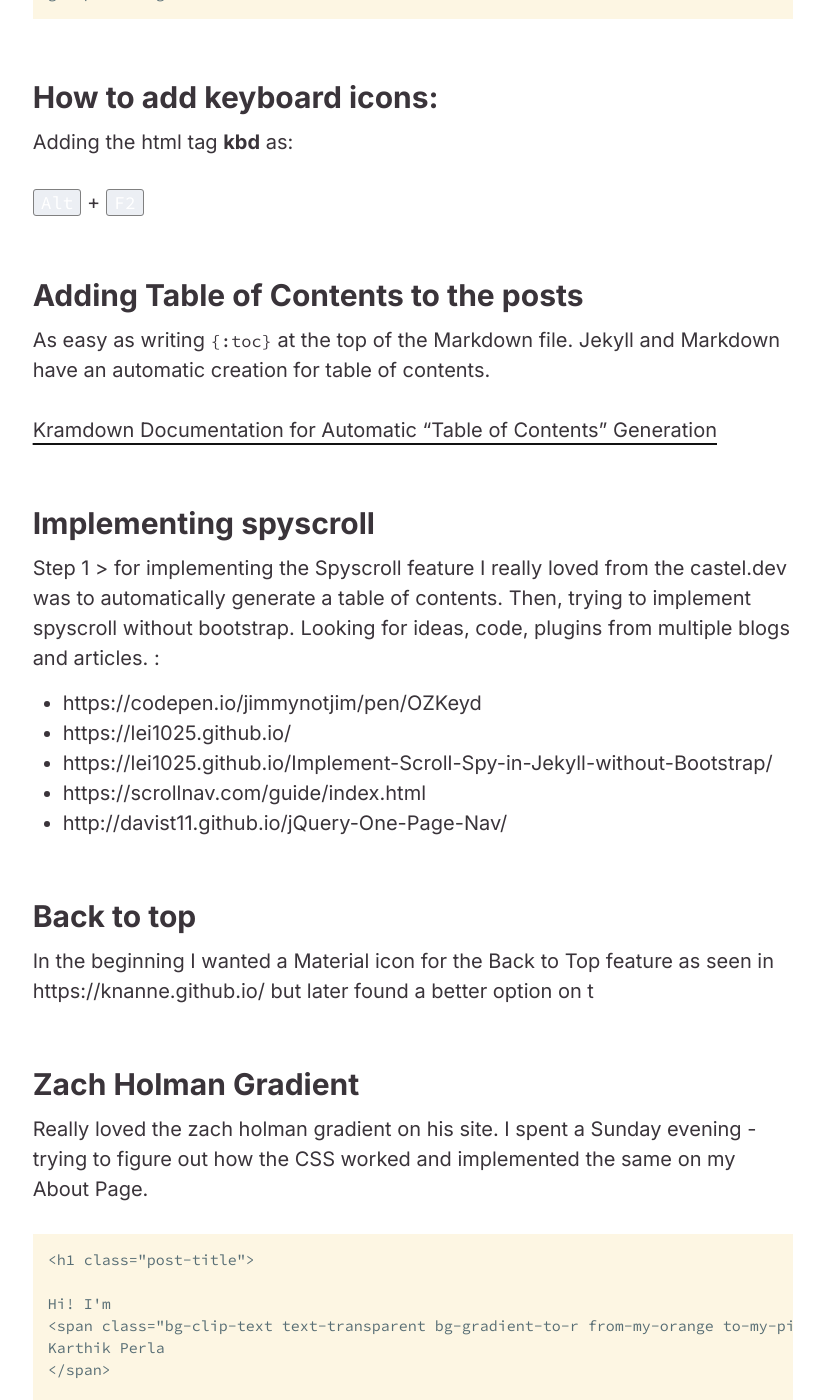
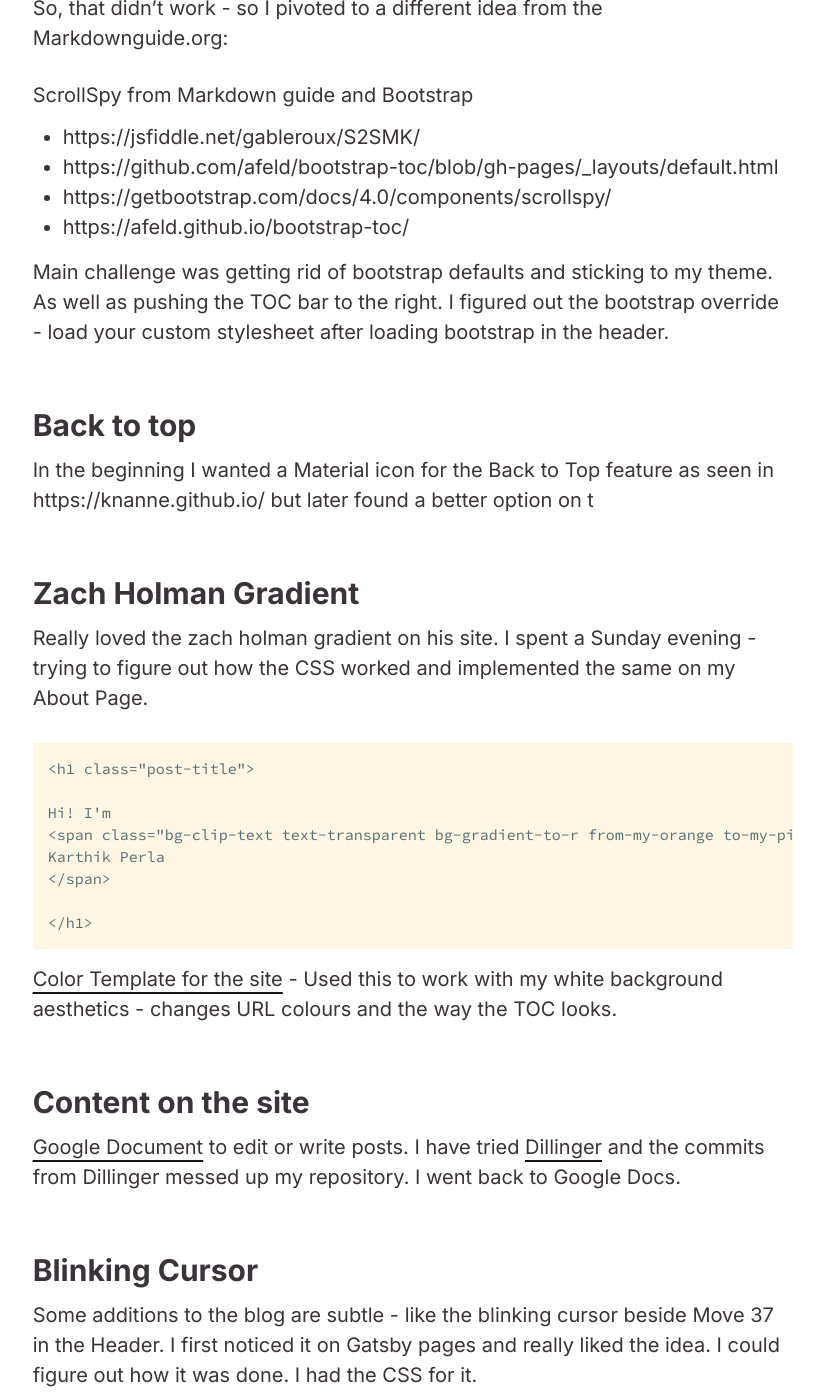
Before and after one commit to fallinginenigma/fallinginenigma.github.io, a Jekyll site: the page built from _posts/2021-05-31-notes-build-blog.markdown, in a window 1280 px wide and 1400 px high, scrolled down 1469 px. Shown: the whole window, without its empty margins (74-898 px from the left). Built offline with Jekyll 4.4.1, drawn with Linux system fonts in a browser that asks for light colours; nearby versions of some CDN libraries; some of the changed text lies outside the part shown.

Commit message:
Update 2021-05-31-notes-build-blog.markdown

````diff
--- a/_posts/2021-05-31-notes-build-blog.markdown
+++ b/_posts/2021-05-31-notes-build-blog.markdown
@@ -6,32 +6,7 @@
 canonical_url: https://fallinginenigma.github.io/notes-build-blog/
 ---
 
-This post is for the author - fairly new to web development. I spent weeks figuring out how to implement what I wanted.
-
 I had a rough idea about the way the website should look (Insert the picture here)
-
-## Commands to set up Jekyll
-
-Start Docker on Fedora 35 using this command:
-
-- `sudo systemctl start docker`
-- `docker start fallinginenigmagithubio-jekyll-1`
-
-## Merge Git to GitHub
-
-```
-git add .
-
-git commit -m 'add some message'
-
-git push origin main
-```
-
-## How to add keyboard icons:
-
-Adding the html tag **kbd** as:
-
-<kbd>Alt</kbd> + <kbd>F2</kbd>
 
 ## Adding Table of Contents to the posts
 
@@ -41,7 +16,8 @@
 
 ## Implementing spyscroll
 
-Step 1 > for implementing the Spyscroll feature I really loved from the castel.dev was to automatically generate a table of contents.
+Step 1 for implementing the Spyscroll feature, that I really loved from the castel.dev, was to automatically generate a table of contents.
+
 Then, trying to implement spyscroll without bootstrap. Looking for ideas, code, plugins from multiple blogs and articles. :
 
 - https://codepen.io/jimmynotjim/pen/OZKeyd
@@ -49,6 +25,15 @@
 - https://lei1025.github.io/Implement-Scroll-Spy-in-Jekyll-without-Bootstrap/
 - https://scrollnav.com/guide/index.html
 - http://davist11.github.io/jQuery-One-Page-Nav/
+
+So, that didn’t work - so I pivoted to a different idea from the Markdownguide.org:
+### ScrollSpy from Markdown guide and Bootstrap
+ - https://jsfiddle.net/gableroux/S2SMK/
+ - https://github.com/afeld/bootstrap-toc/blob/gh-pages/_layouts/default.html
+ - https://getbootstrap.com/docs/4.0/components/scrollspy/
+ - https://afeld.github.io/bootstrap-toc/
+
+Main challenge was getting rid of bootstrap defaults and sticking to my theme. As well as pushing the TOC bar to the right. I figured out the bootstrap override - load your custom stylesheet after loading bootstrap in the header.
 
 ## Back to top
 
@@ -69,18 +54,37 @@
 </h1>
 ```
 
-## Scroll Spy from Markdown guide and Bootstrap
- - https://jsfiddle.net/gableroux/S2SMK/
- - https://github.com/afeld/bootstrap-toc/blob/gh-pages/_layouts/default.html
- - https://getbootstrap.com/docs/4.0/components/scrollspy/
- - https://afeld.github.io/bootstrap-toc/
+[Color Template for the site](https://coolors.co/006d77-83c5be-ffffff-ffddd2-e29578) - Used this to work with my white background aesthetics -  changes URL colours and the way the TOC looks.
 
- Main challenge will be getting rid of bootstrap defaults and sticking to my theme. As well as pushing the TOC bar to the right - might have to add the padding here.
+## Content on the site
 
-https://coolors.co/006d77-83c5be-ffffff-ffddd2-e29578 - Nice theme need to change URL colors and the way the TOC looks, as well as the code color.
+[Google Document](https://docs.google.com/document/d/1CFwGd1wrzJ5DiJ8cmX7InaVdGjNicu49q4xCFhHxk1o/edit#heading=h.cbbnqb88c30n) to edit or write posts. I have tried [Dillinger](https://dillinger.io/) and the commits from Dillinger messed up my repository. I went back to Google Docs.
 
-## Blog
+## Blinking Cursor
 
-https://docs.google.com/document/d/1CFwGd1wrzJ5DiJ8cmX7InaVdGjNicu49q4xCFhHxk1o/edit#heading=h.cbbnqb88c30n
+Some additions to the blog are subtle - like the blinking cursor beside Move 37 in the Header. I first noticed it on Gatsby pages and really liked the idea. I could figure out how it was done. I had the CSS for it.
 
-Edit all major files here and [Dillinger](https://dillinger.io/)
+## Notes for me to set-up the environment
+
+### Commands to set up Jekyll
+
+Start Docker on Fedora 35 using this command:
+
+- `sudo systemctl start docker`
+- `docker start fallinginenigmagithubio-jekyll-1`
+
+### Merge Git to GitHub
+
+```
+git add .
+
+git commit -m 'add some message'
+
+git push origin main
+```
+
+### How to add keyboard icons:
+
+Adding the html tag **kbd** as:
+
+` <kbd>Alt</kbd> + <kbd>F2</kbd> `
````
